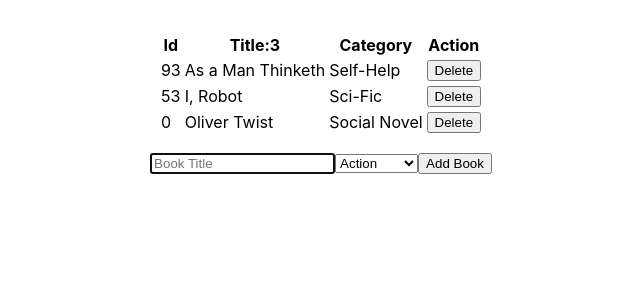
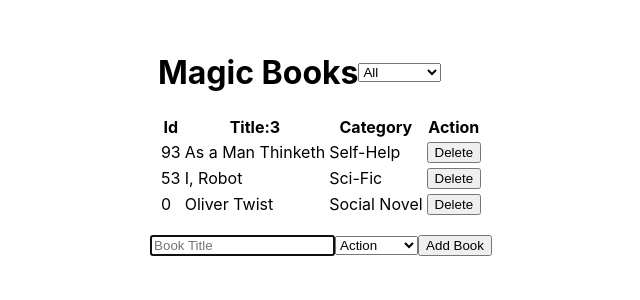
Before and after one commit to temesghentekeste/react-redux-magic-books, a React (Create React App) app: page / in a window 1280 px wide. Shown: the top 300 px of the page, without its empty margins (319-959 px from the left). Built offline with nearby package versions, Linux system fonts and the light colour scheme.

Commit message:
Refactor code; add CategoryFilter component

```diff
--- a/src/components/App.css
+++ /dev/null
@@ -1,8 +0,0 @@
-.mainContainer {
-  margin: auto;
-  margin-top: 2rem;
-  max-width: 700px;
-  display: flex;
-  flex-direction: column;
-  align-items: center;
-}
--- a/src/components/App.js
+++ b/src/components/App.js
@@ -1,6 +1,5 @@
 import BookForm from '../containers/BookForm';
 import BooksList from '../containers/BooksList';
-import './App.css';
 
 function App() {
   return (
--- a/src/containers/BooksList.js
+++ b/src/containers/BooksList.js
@@ -4,12 +4,15 @@ import { connect } from 'react-redux';
 import Book from '../components/Book';
 import { deleteBook } from '../actions';
 import './BookList.css';
+import CategoryFilter from './CategoryFilter';
 
 const BooksList = ({ books, deleteBook }) => {
   const handleRemoveBook = (book) => {
     deleteBook(book);
   };
   return (
+    <div className="books">
+      <CategoryFilter />
       <div className="bookList">
         <table>
           <thead>
@@ -34,6 +37,7 @@ const BooksList = ({ books, deleteBook }) => {
           </tbody>
         </table>
       </div>
+    </div>
   );
 };
 
--- /dev/null
+++ b/src/containers/CategoryFilter.js
@@ -0,0 +1,28 @@
+import React from 'react';
+
+const categories = [
+  'All',
+  'Action',
+  'Biography',
+  'History',
+  'Horror',
+  'Kids',
+  'Learning',
+  'Sci-Fi',
+];
+
+const CategoryFilter = () => {
+  console.log('Category Filter');
+  return (
+    <div className="categoryFilter">
+      <h1>Magic Books</h1>
+      <select name="category">
+        {categories.map((category) => (
+          <option key={category}>{category}</option>
+        ))}
+      </select>
+    </div>
+  );
+};
+
+export default CategoryFilter;
--- a/src/index.css
+++ b/src/index.css
@@ -1,27 +1,27 @@
 body {
   margin: 0;
-  font-family:
-    -apple-system,
-    BlinkMacSystemFont,
-    'Segoe UI',
-    'Roboto',
-    'Oxygen',
-    'Ubuntu',
-    'Cantarell',
-    'Fira Sans',
-    'Droid Sans',
-    'Helvetica Neue',
+  font-family: -apple-system, BlinkMacSystemFont, 'Segoe UI', 'Roboto', 'Oxygen',
+    'Ubuntu', 'Cantarell', 'Fira Sans', 'Droid Sans', 'Helvetica Neue',
     sans-serif;
   -webkit-font-smoothing: antialiased;
   -moz-osx-font-smoothing: grayscale;
 }
 
 code {
-  font-family:
-    source-code-pro,
-    Menlo,
-    Monaco,
-    Consolas,
-    'Courier New',
+  font-family: source-code-pro, Menlo, Monaco, Consolas, 'Courier New',
     monospace;
 }
+
+.mainContainer {
+  margin: auto;
+  margin-top: 2rem;
+  max-width: 700px;
+  display: flex;
+  flex-direction: column;
+  align-items: center;
+}
+
+.categoryFilter {
+  display: flex;
+  align-items: center;
+}
```
Lines whose indentation alone changed are shown as unchanged.
